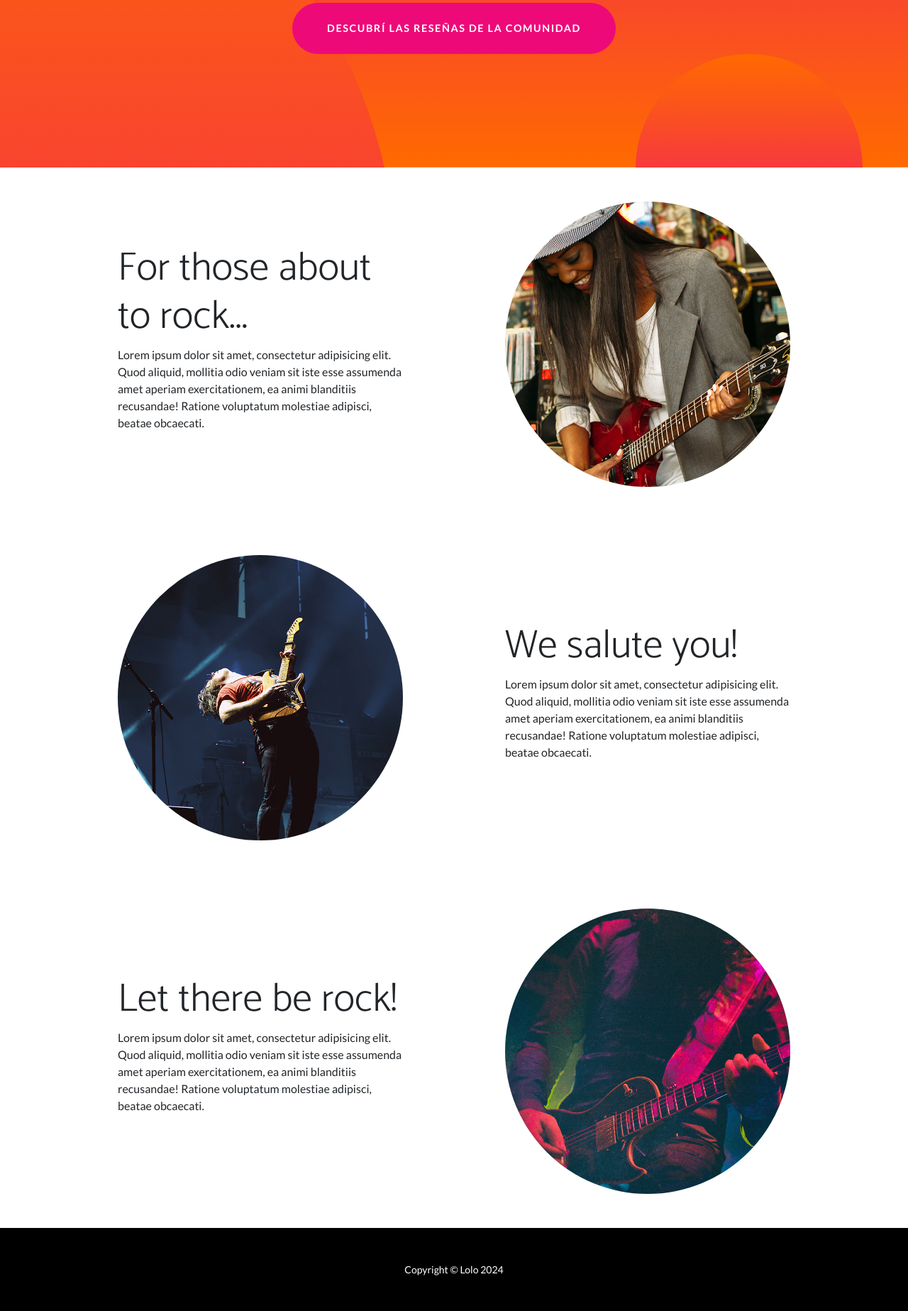
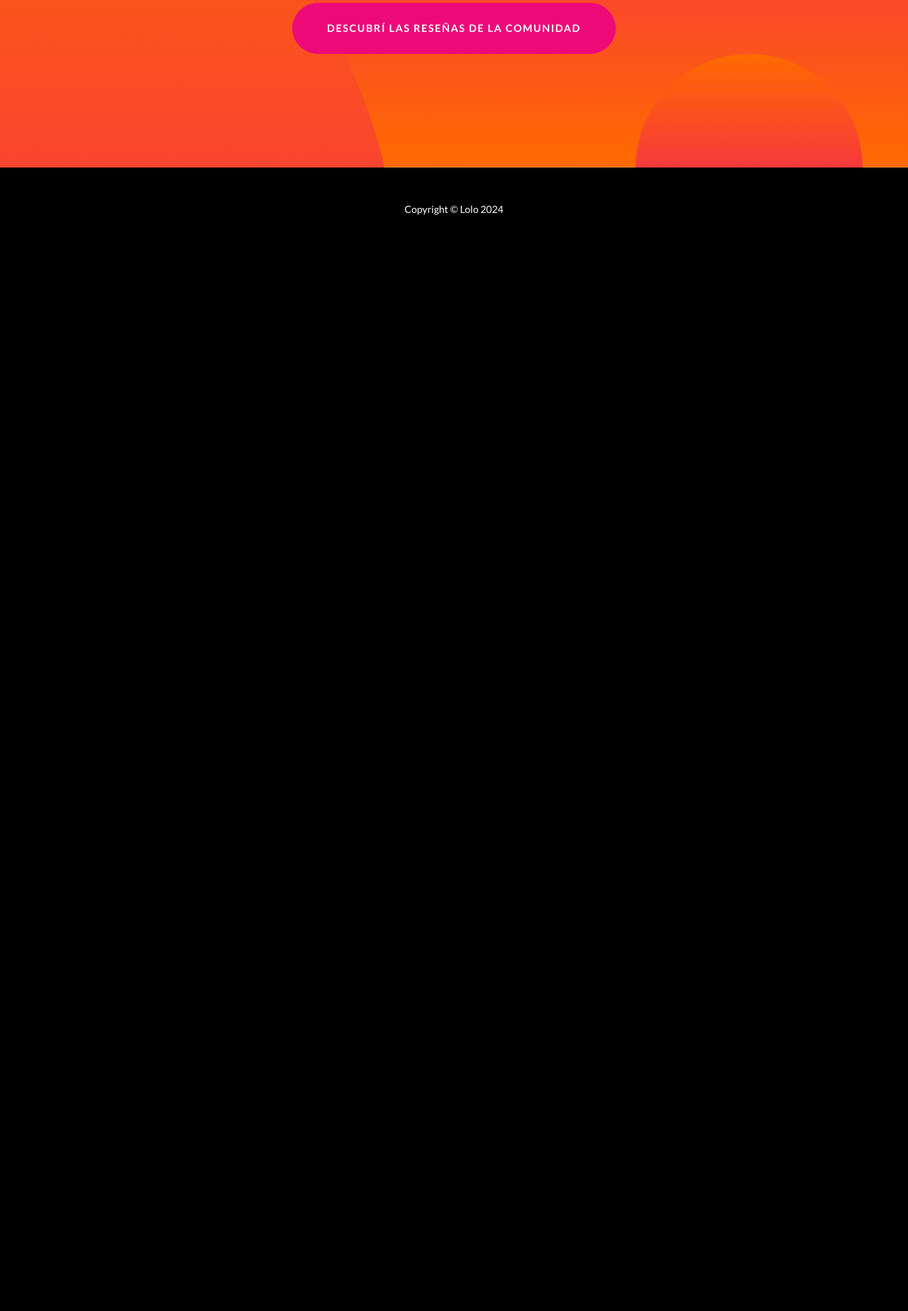
Before and after one commit to lolacorales/3ra-entrega-coder, a Django app: page /aplicacion/inicio/ in a window 1280 px wide. Shown: the part 451-2298 px from the top of the page at 71% size. After the commit the page ends 754 px from the top, so only its background shows below. Run offline with Django 5.2, Linux system fonts and the light colour scheme; data comes from the database, SQL or seed files in the repository; some libraries are stand-ins or nearby versions.

Commit message:
arranqué a armar la vista para la query

```diff
--- a/app_coder/templates/app_coder/inicio.html
+++ b/app_coder/templates/app_coder/inicio.html
@@ -23,49 +23,7 @@
         <section id="scroll">
             <div class="container px-5">
                 <div class="row gx-5 align-items-center">
-                    <div class="col-lg-6 order-lg-2">
-                        <div class="p-5"><img class="img-fluid rounded-circle" src="{% static 'app_coder/assets/img/01.jpg' %}" alt="..." /></div>
-                    </div>
-                    <div class="col-lg-6 order-lg-1">
-                        <div class="p-5">
-                            <h2 class="display-4">For those about to rock...</h2>
-                            <p>Lorem ipsum dolor sit amet, consectetur adipisicing elit. Quod aliquid, mollitia odio veniam sit iste esse assumenda amet aperiam exercitationem, ea animi blanditiis recusandae! Ratione voluptatum molestiae adipisci, beatae obcaecati.</p>
-                        </div>
-                    </div>
-                </div>
-            </div>
-        </section>
 
-        <!-- Content section 2-->
-        <section>
-            <div class="container px-5">
-                <div class="row gx-5 align-items-center">
-                    <div class="col-lg-6">
-                        <div class="p-5"><img class="img-fluid rounded-circle" src="{% static 'app_coder/assets/img/02.jpg' %}" alt="..." /></div>
-                    </div>
-                    <div class="col-lg-6">
-                        <div class="p-5">
-                            <h2 class="display-4">We salute you!</h2>
-                            <p>Lorem ipsum dolor sit amet, consectetur adipisicing elit. Quod aliquid, mollitia odio veniam sit iste esse assumenda amet aperiam exercitationem, ea animi blanditiis recusandae! Ratione voluptatum molestiae adipisci, beatae obcaecati.</p>
-                        </div>
-                    </div>
-                </div>
-            </div>
-        </section>
-
-        <!-- Content section 3-->
-        <section>
-            <div class="container px-5">
-                <div class="row gx-5 align-items-center">
-                    <div class="col-lg-6 order-lg-2">
-                        <div class="p-5"><img class="img-fluid rounded-circle" src="{% static 'app_coder/assets/img/03.jpg' %}" alt="..." /></div>
-                    </div>
-                    <div class="col-lg-6 order-lg-1">
-                        <div class="p-5">
-                            <h2 class="display-4">Let there be rock!</h2>
-                            <p>Lorem ipsum dolor sit amet, consectetur adipisicing elit. Quod aliquid, mollitia odio veniam sit iste esse assumenda amet aperiam exercitationem, ea animi blanditiis recusandae! Ratione voluptatum molestiae adipisci, beatae obcaecati.</p>
-                        </div>
-                    </div>
                 </div>
             </div>
         </section>
--- a/app_coder/views.py
+++ b/app_coder/views.py
@@ -5,7 +5,10 @@ from app_coder.forms import NuevoLibro
 from app_coder.models import *
 
 def inicio(request):
+    reseñas = reseña.objects.all ()
+    print (reseñas)
     return render(request, 'app_coder/inicio.html')
+
 
 def nuevo_libro(request):
     if request.method == "POST":
```
